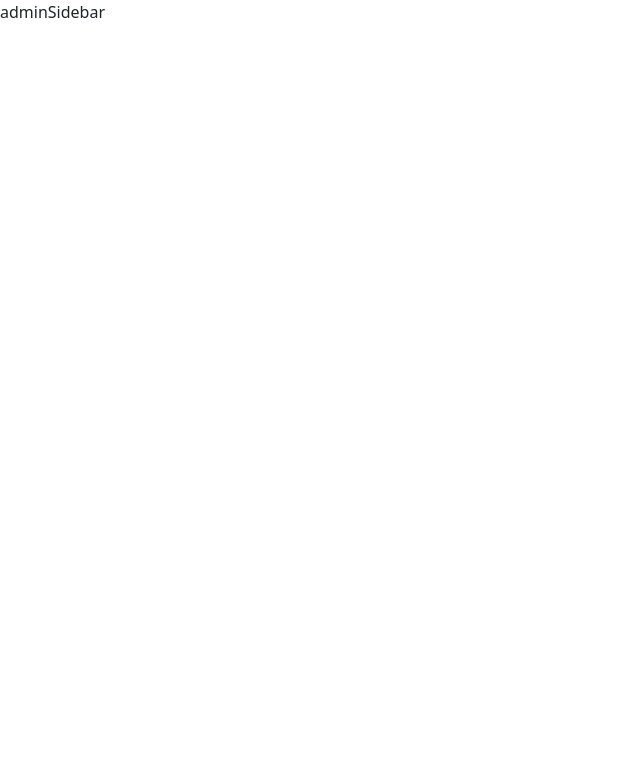
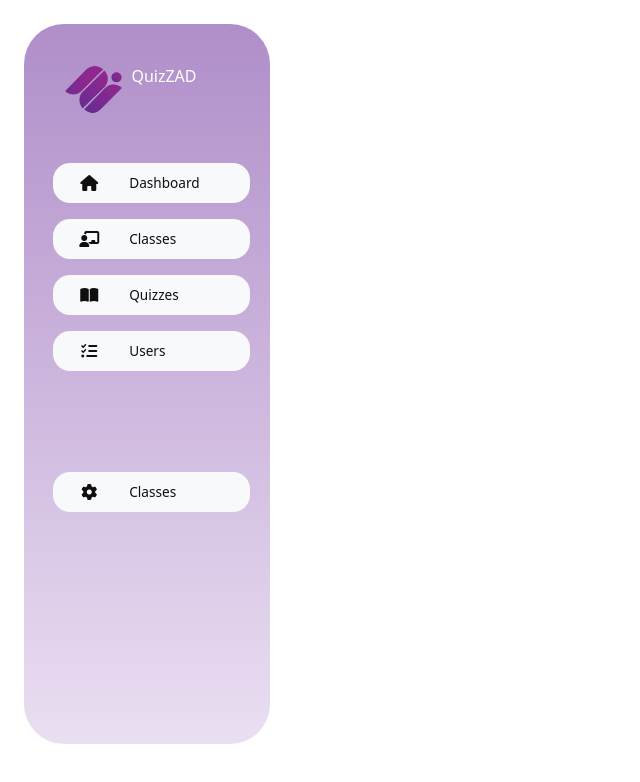
Before and after one commit to AbdElRahman-Rizq/Quizzad, a React (Vite) app: page /admin in a window 1280 px wide. Shown: the top 782 px of the page, without its empty margins (0-640 px from the left). Built offline with nearby package versions, Linux system fonts and the light colour scheme.

Commit message:
Added sidebar for admin dashboard & fontawesome library

```diff
--- a/package.json
+++ b/package.json
@@ -10,8 +10,10 @@
     "preview": "vite preview"
   },
   "dependencies": {
+    "@fortawesome/fontawesome-free": "^6.4.2",
     "axios": "^1.5.1",
     "bootstrap": "^5.3.2",
+    "fontawesome": "^5.6.3",
     "formik": "^2.4.5",
     "react": "^18.2.0",
     "react-bootstrap": "^2.9.0",
--- a/src/components/adminComponents/AdminSidebar.jsx
+++ b/src/components/adminComponents/AdminSidebar.jsx
@@ -1,8 +1,38 @@
 import React from 'react'
-
+import { Col, Container, Row } from 'react-bootstrap'
+import logo from "../../assets/images/logo.png";
+import ButtonForSide from './ButtonForSide';
+ {/* logo */}
 function AdminSidebar() {
   return (
-    <div>adminSidebar</div>
+    <div className='m-4 bg-warning' style={{
+        height:"90vh",
+        width:"60%",
+        borderRadius: "40px",
+        background: "linear-gradient(180deg, #B08EC9 0%, #EADFF2 100%)",
+        padding:"4%",
+        color:"white",
+    }}>
+        <Container className='d-flex flex-column'>
+            <Row className='d-flex flex-row pe-4 mb-4'>
+                <Col lg={5} className='mt-2 ms-0'>
+        <img src={logo} alt="" width={"150%"}/>
+                </Col>
+                <Col lg={6} className='pt-4 d-flex justify-content-start'>
+        <p>QuizZAD</p>
+                </Col>
+            </Row>
+            <Row>
+                <ButtonForSide content={"Dashboard"} icon={"fa fa-house"}/>
+                <ButtonForSide content={"Classes"} icon={"fa fa-chalkboard-user"}/>
+                <ButtonForSide content={"Quizzes"} icon={"fa fa-book-open"}/>
+                <ButtonForSide content={"Users"} icon={"fa fa-list-check"}/>
+            </Row>
+            <Row style={{marginTop:"45%"}}>
+            <ButtonForSide content={"Classes"} icon={"fa fa-gear"}/>
+            </Row>
+        </Container>
+    </div>
   )
 }
 
--- /dev/null
+++ b/src/components/adminComponents/ButtonForSide.jsx
@@ -0,0 +1,20 @@
+import React from 'react'
+import { Col, Row } from 'react-bootstrap'
+ {/* logo */}
+import "../../style/AdminDash.css"
+function ButtonForSide({content,icon}) {
+  return (
+    <div className='me-4 my-2 bg-light buttonForSidebar text-center'>
+        <Row>
+            <Col className='ms-2 my-2'>
+            <i class={icon}></i>
+            </Col>
+            <Col lg={10} className='text-center flex-start d-flex'>
+            <h6>{content}</h6>
+            </Col>
+        </Row>
+    </div>
+  )
+}
+
+export default ButtonForSide
--- a/src/main.jsx
+++ b/src/main.jsx
@@ -3,6 +3,7 @@ import ReactDOM from 'react-dom/client'
 import App from './App.jsx'
 import './index.css'
 import 'bootstrap/dist/css/bootstrap.min.css';
+import '@fortawesome/fontawesome-free/css/all.min.css';
 ReactDOM.createRoot(document.getElementById('root')).render(
   <React.StrictMode>
     <App />
--- a/src/pages/AdminDashboard.jsx
+++ b/src/pages/AdminDashboard.jsx
@@ -1,11 +1,16 @@
 import React from 'react'
 import AdminSidebar from '../components/adminComponents/adminSidebar'
+import { Col, Container, Row } from 'react-bootstrap'
 
 
 function AdminDashboard() {
   return (
     <>
+        <Row>
+            <Col lg={4}>
     <AdminSidebar/>
+            </Col>
+        </Row>
     </>
   )
 }
--- a/src/style/AdminDash..css
+++ /dev/null
@@ -1,4 +0,0 @@
-.head{
-    display: flex;
-    justify-content: space-between;
-}
--- /dev/null
+++ b/src/style/AdminDash.css
@@ -0,0 +1,27 @@
+.head{
+    display: flex;
+    justify-content: space-between;
+}
+.buttonForSidebar{
+    color: rgb(15, 15, 15);
+    border-radius:17px;
+    /* padding: 2%; */
+    cursor: pointer;
+    max-width: 92% !important;
+    margin-left: 6%;
+}
+.buttonForSidebar .row{
+    width:30vw;
+    text-align: center;
+}
+.buttonForSidebar h6{
+font-weight: 500 !important;
+font-size: .85rem;
+padding-top: .76rem;
+padding-right: .8rem;
+}
+
+.buttonForSidebar:hover{
+    background-color: #89288F !important;
+    color: white;
+}
```
Also changed, not shown: src/assets/images/house-door.png (added), 1 other file (tests, documents, lock files or other folders).
